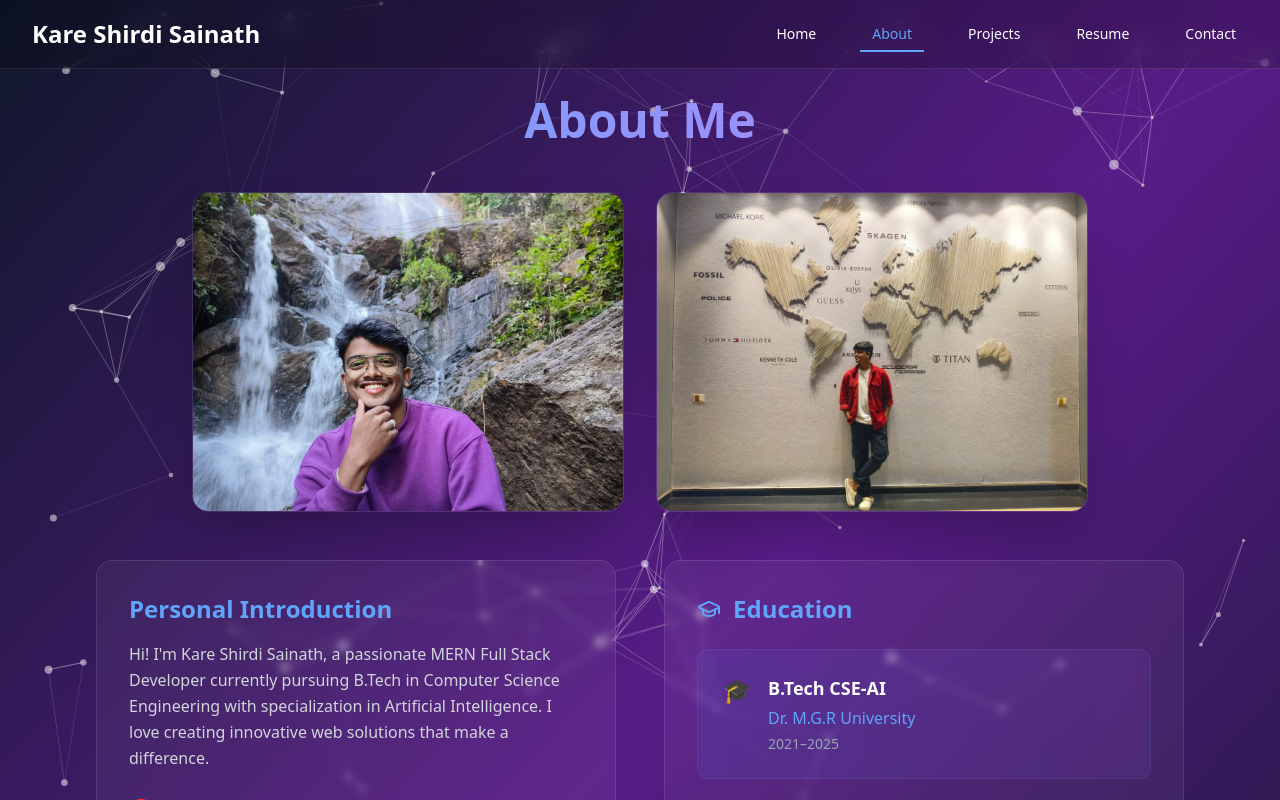
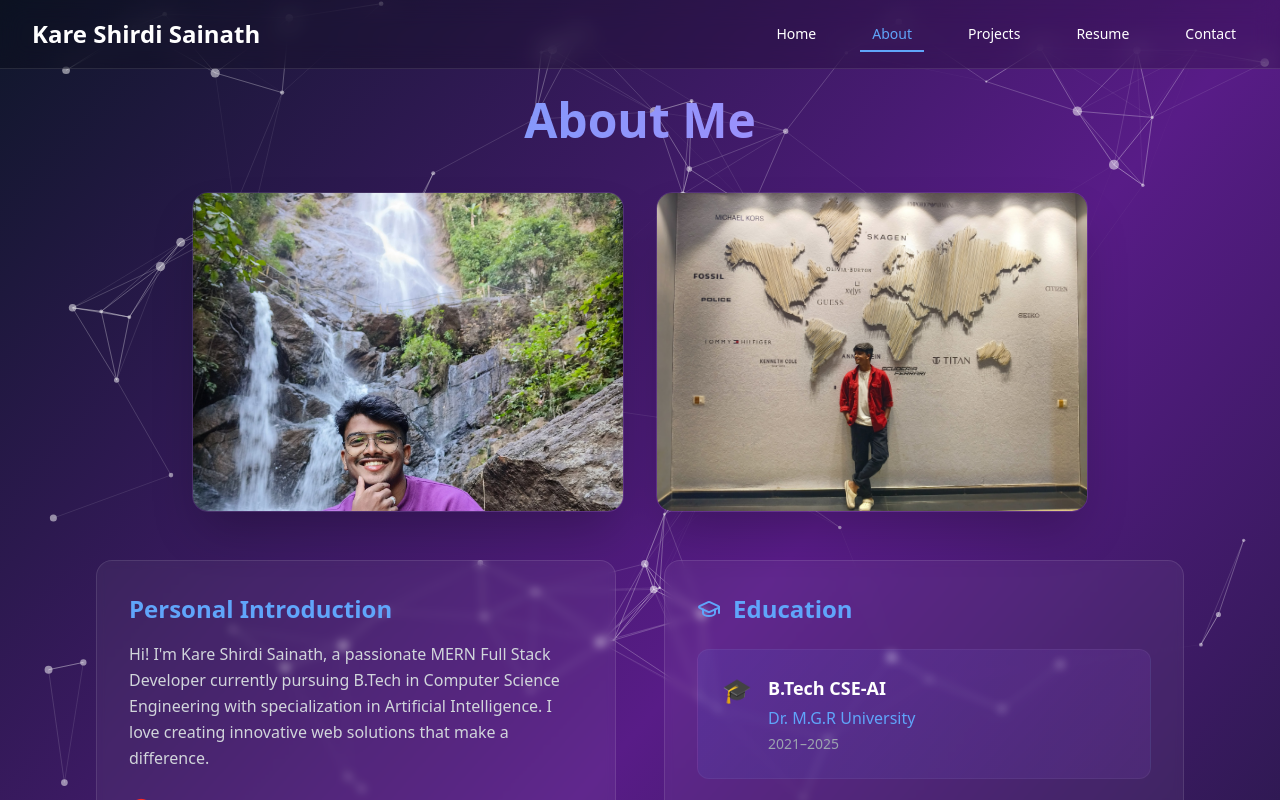
Before and after one commit to shirdikare/kare-sainath-portfolio-vibe, a React (Vite) app: page /about in a window 1280 px wide. Shown: the top 800 px of the page. Built offline with nearby package versions, Linux system fonts and the light colour scheme.

Commit message:
Refactor: Update profile and about section images
Crop and update the profile picture and replace the images in the about section.

```diff
--- a/src/pages/About.tsx
+++ b/src/pages/About.tsx
@@ -65,11 +65,12 @@ const About = () => {
             >
               <img
                 src="/lovable-uploads/ce69e83a-c2da-4b77-ba56-dce21a85463a.png"
-                alt="Kare Shirdi Sainath at waterfall"
-                className="w-full h-80 object-cover rounded-2xl shadow-2xl border border-white/10 group-hover:scale-105 transition-transform duration-300"
+                alt="Kare Shirdi Sainath in purple shirt"
+                className="w-full h-80 object-cover object-top rounded-2xl shadow-2xl border border-white/10 group-hover:scale-105 transition-transform duration-300"
+                style={{ objectPosition: 'center 20%' }}
               />
               <div className="absolute inset-0 bg-gradient-to-t from-black/50 to-transparent rounded-2xl opacity-0 group-hover:opacity-100 transition-opacity duration-300 flex items-end p-6">
-                <p className="text-white font-medium">Exploring nature's beauty</p>
+                <p className="text-white font-medium">Professional profile</p>
               </div>
             </motion.div>
 
@@ -81,11 +82,12 @@ const About = () => {
             >
               <img
                 src="/lovable-uploads/f039f641-5e77-417f-9f1b-559de410d857.png"
-                alt="Kare Shirdi Sainath traveling"
-                className="w-full h-80 object-cover rounded-2xl shadow-2xl border border-white/10 group-hover:scale-105 transition-transform duration-300"
+                alt="Kare Shirdi Sainath in maroon shirt"
+                className="w-full h-80 object-cover object-top rounded-2xl shadow-2xl border border-white/10 group-hover:scale-105 transition-transform duration-300"
+                style={{ objectPosition: 'center 15%' }}
               />
               <div className="absolute inset-0 bg-gradient-to-t from-black/50 to-transparent rounded-2xl opacity-0 group-hover:opacity-100 transition-opacity duration-300 flex items-end p-6">
-                <p className="text-white font-medium">Passionate about traveling</p>
+                <p className="text-white font-medium">Casual portrait</p>
               </div>
             </motion.div>
           </div>
```
